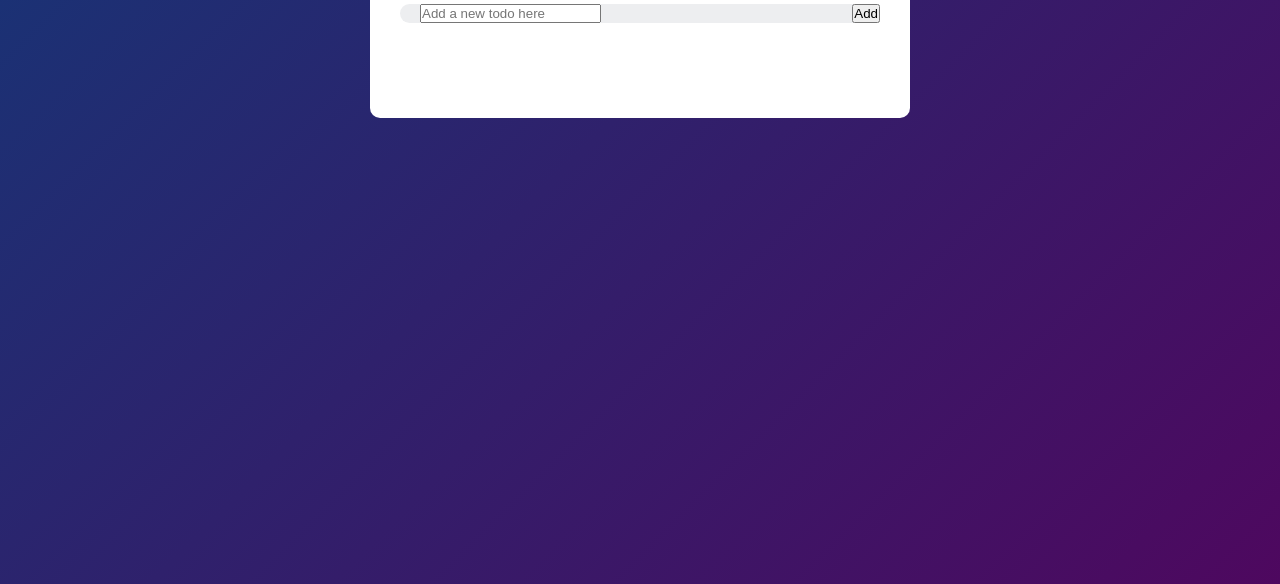
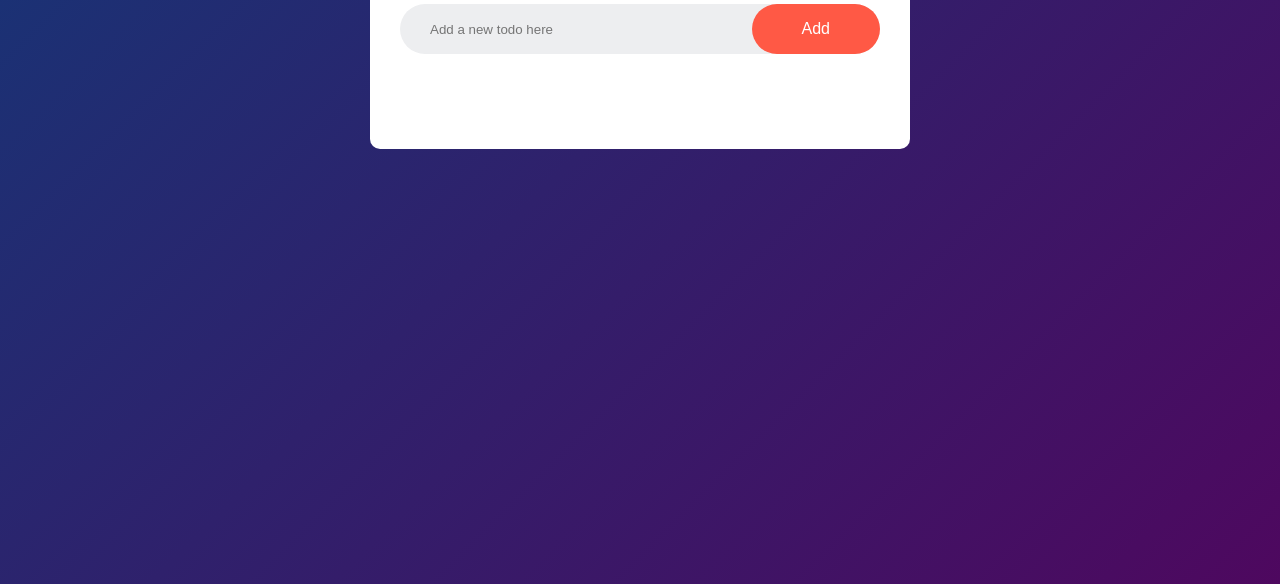
Before and after one commit to ksupa/To-Do-List, a plain HTML site: page index.html in a window 1280 px wide. Shown: the part 216-800 px from the top of the page. Drawn offline with Linux system fonts and the light colour scheme.

Commit message:
Styled input and button

```diff
--- a/css/styles.css
+++ b/css/styles.css
@@ -9,6 +9,7 @@
     --background-gradient: linear-gradient(135deg, #153677, #4e085f);
     --header: #002765;
     --todo-background: #edeef0;
+    --button-background: #ff5945;
 }
 
 .container {
@@ -52,3 +53,22 @@
     padding-left: 20px;
     margin-bottom: 25px;
 }
+
+input {
+    flex: 1;
+    border: none;
+    outline: none;
+    background: transparent;
+    padding: 10px;
+}
+
+button {
+    border: none;
+    outline: none;
+    padding: 16px 50px;
+    background: var(--button-background);
+    color: white;
+    font-size: 1rem;
+    cursor: pointer;
+    border-radius: 40px;
+}
```
